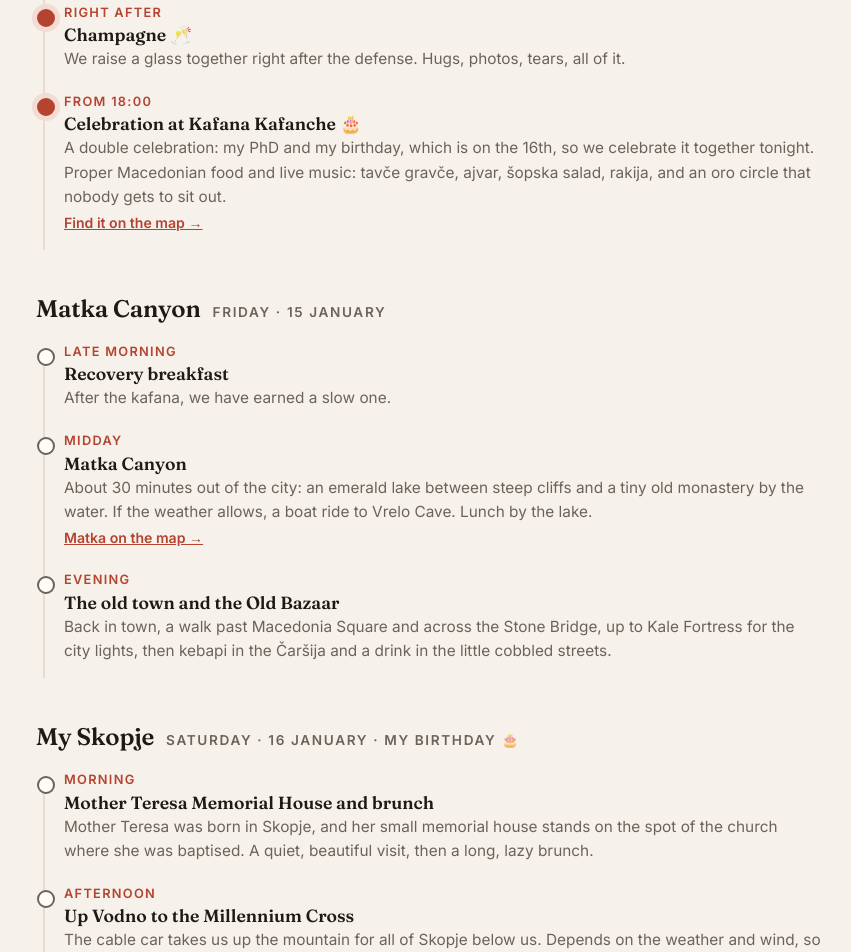
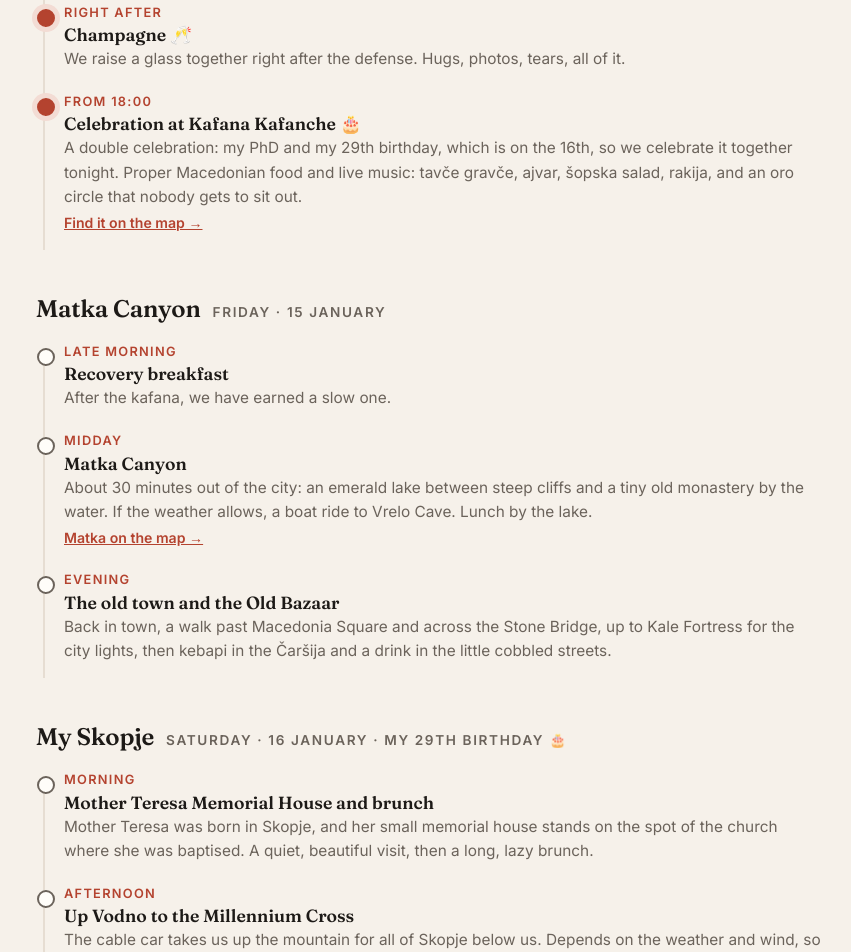
Before and after one commit to dobrevajovana/phd-invitation, a plain HTML site: page index.html in a window 1280 px wide. Shown: the part 2389-3341 px from the top of the page, without its empty margins (210-1061 px from the left). Drawn offline with Linux system fonts and the light colour scheme.

Commit message:
29th birthday
Co-Authored-By: Claude Opus 5.5 <noreply@anthropic.com>

```diff
--- a/index.html
+++ b/index.html
@@ -243,7 +243,7 @@
         <li class="big"><div class="t">Right after</div><h4>Champagne 🥂</h4>
           <p>We raise a glass together right after the defense. Hugs, photos, tears, all of it.</p></li>
         <li class="big"><div class="t">From 18:00</div><h4>Celebration at Kafana Kafanche 🎂</h4>
-          <p>A double celebration: my PhD and my birthday, which is on the 16th, so we celebrate it together tonight. Proper Macedonian food and live music: tavče gravče, ajvar, šopska salad, rakija, and an oro circle that nobody gets to sit out.</p>
+          <p>A double celebration: my PhD and my 29th birthday, which is on the 16th, so we celebrate it together tonight. Proper Macedonian food and live music: tavče gravče, ajvar, šopska salad, rakija, and an oro circle that nobody gets to sit out.</p>
           <a href="https://www.google.com/maps/search/?api=1&query=Kafanche+Skopje" target="_blank" rel="noopener">Find it on the map →</a></li>
       </ol>
     </div>
@@ -262,7 +262,7 @@
     </div>
 
     <div class="day">
-      <div class="dayhead"><h3>My Skopje</h3><span>Saturday · 16 January · my birthday 🎂</span></div>
+      <div class="dayhead"><h3>My Skopje</h3><span>Saturday · 16 January · my 29th birthday 🎂</span></div>
       <ol class="timeline">
         <li><div class="t">Morning</div><h4>Mother Teresa Memorial House and brunch</h4>
           <p>Mother Teresa was born in Skopje, and her small memorial house stands on the spot of the church where she was baptised. A quiet, beautiful visit, then a long, lazy brunch.</p></li>
```
